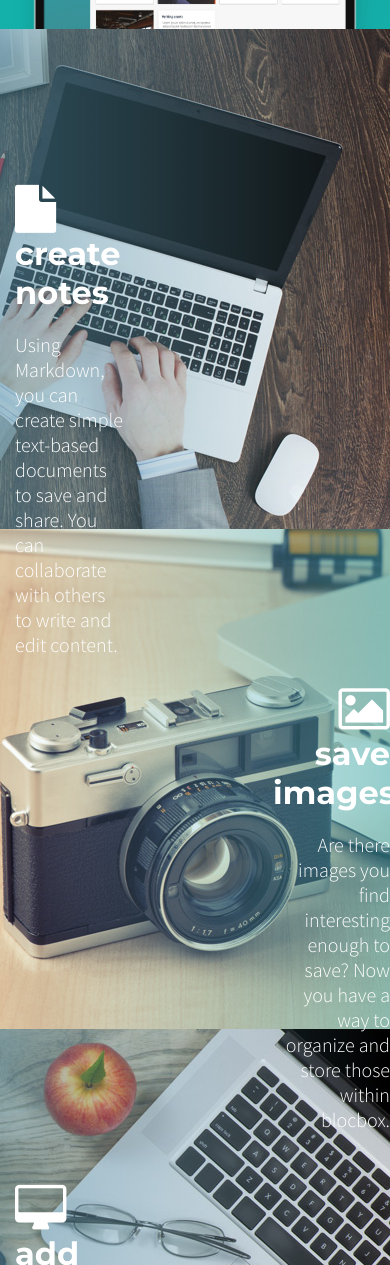
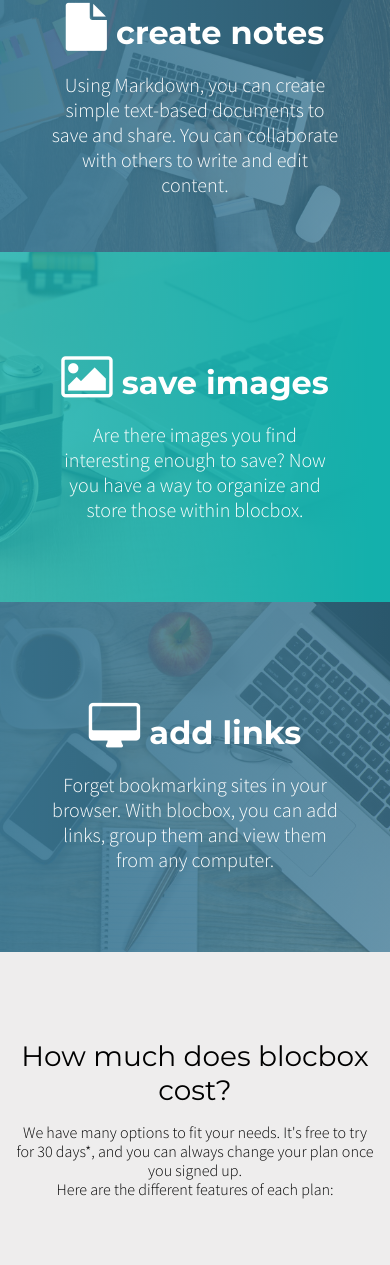
Before and after one commit to kellyctalley/Blocbox, a plain HTML site: page index.html in a window 390 px wide. Shown: the part 735-2000 px from the top of the page. Drawn offline with Linux system fonts and the light colour scheme.

Commit message:
Assignment-32-completed

```diff
--- a/css/style.css
+++ b/css/style.css
@@ -428,9 +428,13 @@ footer .logo{
 }
 
 /* more media queries */
-@media (max-width: 767px) {
+@media (max-width: 1023px) {
   header .bb-logo {
     text-align: center;
+  }
+
+  header .nav-buttons {
+    margin-bottom: 0;
   }
 
   header nav ul {
@@ -441,6 +445,39 @@ footer .logo{
   }
 
   header .hero h1 {
-  font-size:40px;
+  font-size:36px;
+  margin-top: 50px;
+  }
+
+  header .hero p {
+    font-size: 18px;
+  }
+
+  .benefits .benefits-div {
+    height: 350px;
+  }
+
+  .notes {
+    background: linear-gradient(rgba(56, 116, 144, 0.75), rgba(56, 116, 144, 0.75)), url("../images/create-notes.png") right center/cover no-repeat;
+  }
+
+  .images {
+    background: linear-gradient(rgba(20, 176, 172, 0.75), rgba(20, 176, 172, 0.75)), url("../images/save-images.png") right center/cover no-repeat;
+  }
+
+  .links {
+    background: linear-gradient(rgba(56, 116, 144, 0.75), rgba(56, 116, 144, 0.75)), url("../images/add-links.png") right center/cover no-repeat;
+  }
+
+  .benefits .benefits-text {
+    position: relative;
+    text-align: center;
+    width: 80%;
+    margin: 0 auto;
+    padding: 75px 0;
+  }
+
+  footer .copyright-block {
+    text-align: center;
   }
 }
--- a/index.html
+++ b/index.html
@@ -19,7 +19,7 @@
      <div class="one-half bb-logo">
        <a href="index.html" class="site-logo"><img src="images/bb-logo.png" alt="Blocbox" /></a>
      </div>
-     <div class="one-half">
+     <div class="one-half nav-buttons">
        <ul>
          <li><a href="signin.html">Sign In</a></li>
          <li class="btn-outline"><a href="signup.html">Sign Up</a></li>
@@ -38,27 +38,27 @@
   <!--benefits section-->
   <section class="benefits">
 
-    <div class="notes">
+    <div class="notes benefits-div">
       <div class="container">
-      <div class="notes-text">
+      <div class="notes-text benefits-text">
       <h2><i class="fa fa-file"></i> create notes</h2>
         <p>Using Markdown, you can create simple text-based documents to save and share. You can collaborate with others to write and edit content.</p>
       </div>
     </div>
     </div>
 
-    <div class="images">
+    <div class="images benefits-div">
       <div class="container">
-      <div class="images-text">
+      <div class="images-text benefits-text">
       <h2><i class="fa fa-picture-o"></i> save images</h2>
         <p>Are there images you find interesting enough to save? Now you have a way to organize and store those within blocbox.</p>
       </div>
     </div>
     </div>
 
-    <div class="links">
+    <div class="links benefits-div">
       <div class="container">
-      <div class="links-text">
+      <div class="links-text benefits-text">
       <h2><i class="fa fa-desktop"></i> add links</h2>
         <p>Forget bookmarking sites in your browser. With blocbox, you can add links, group them and view them from any computer.</p>
       </div>
```
